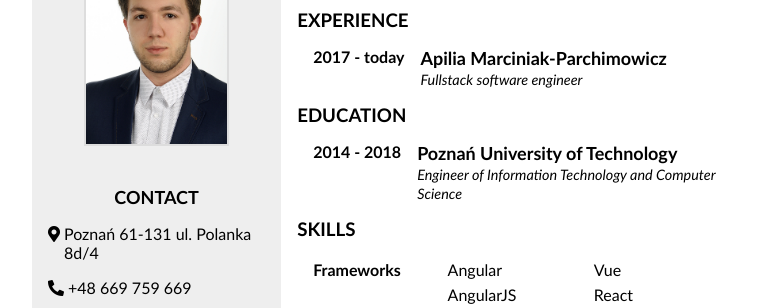
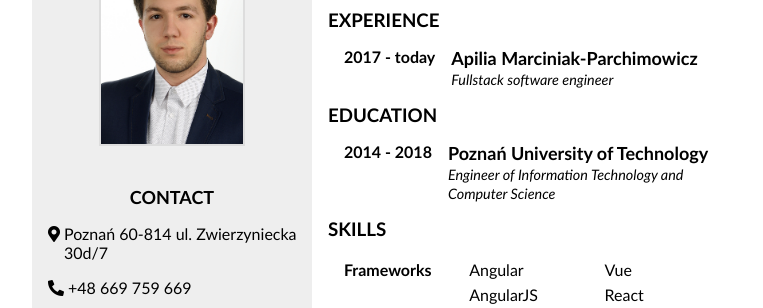
Before and after one commit to A-Dabek/resume, a website: page public/index.html in a window 1280 px wide. Shown: the part 95-403 px from the top of the page, without its empty margins (258-1021 px from the left). Drawn offline with Linux system fonts and the light colour scheme.

Commit message:
Change contact address

```diff
--- a/public/index.html
+++ b/public/index.html
@@ -27,7 +27,7 @@
     <ul>
       <li>
         <span class="icon fas fa-map-marker-alt"></span>
-        <span class="personal__data"> Poznań 61-131 ul. Polanka 8d/4 </span>
+        <span class="personal__data"> Poznań 60-814 ul. Zwierzyniecka 30d/7 </span>
       </li>
       <li>
         <span class="icon fas fa-phone-alt"></span>
```
